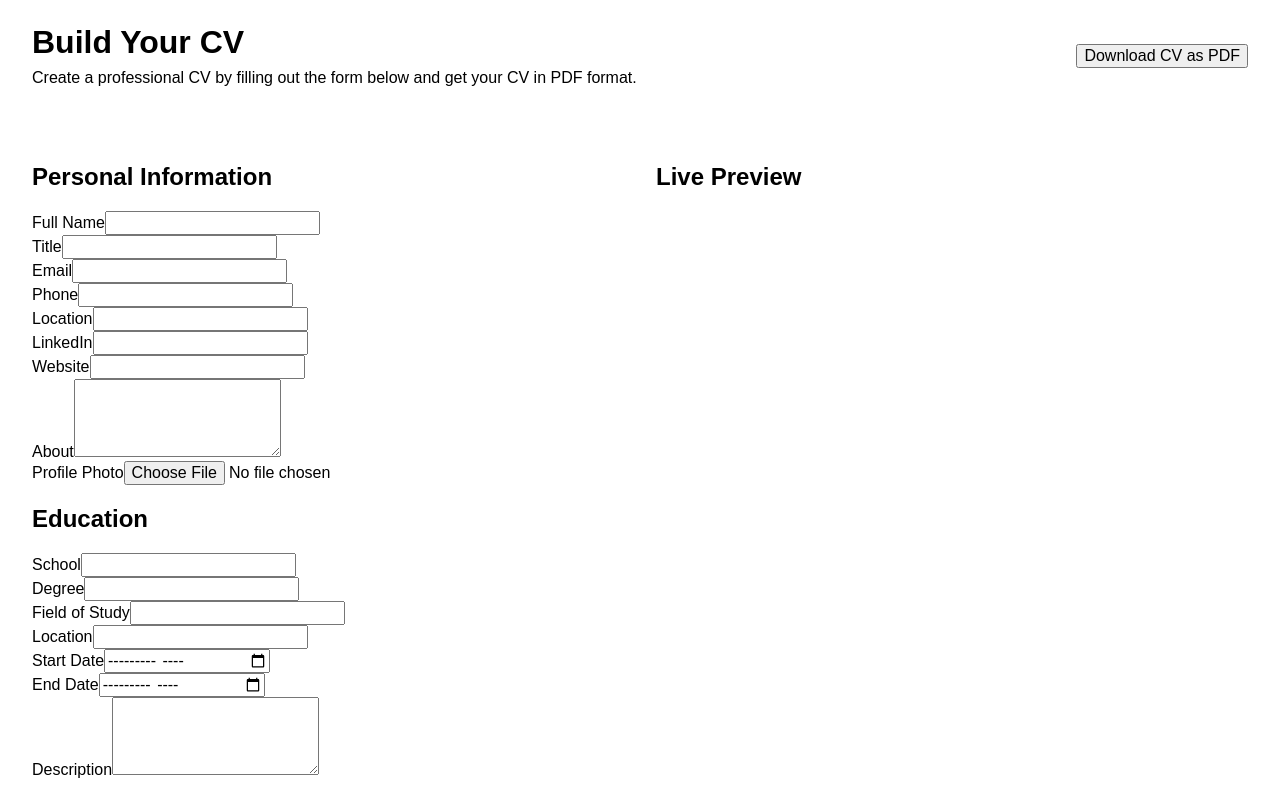
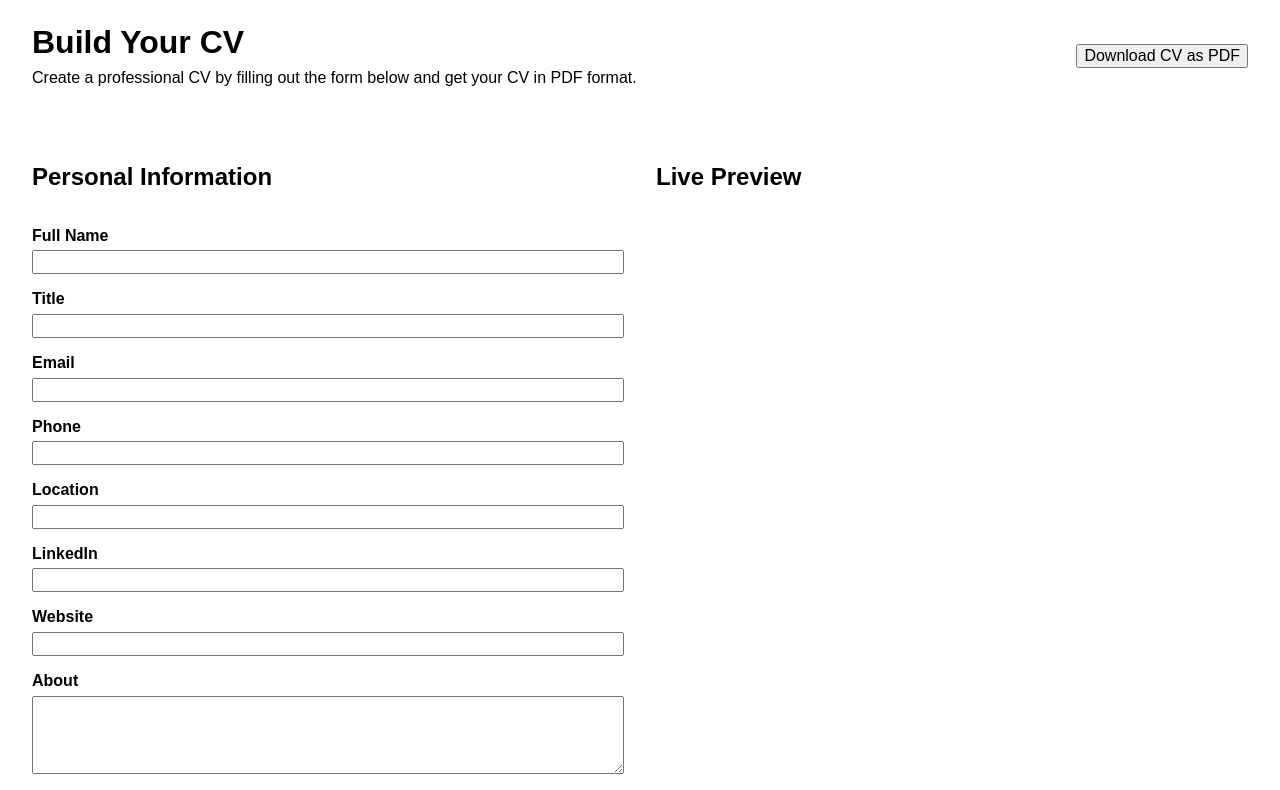
Before and after one commit to canberkg67/cv-app, a React (Vite) app: page / in a window 1280 px wide. Shown: the top 790 px of the page. Built offline with nearby package versions, Linux system fonts and the light colour scheme.

Commit message:
style: add flexbox to Components in Form for gap

```diff
--- a/src/App.css
+++ b/src/App.css
@@ -28,3 +28,31 @@
     padding: 2rem;
     align-items: start;
 }
+
+.cv-form {
+    display: flex;
+    flex-direction: column;
+    gap: 1.5rem;
+}
+
+.cv-form section {
+    display: flex;
+    flex-direction: column;
+    gap: 1rem;
+}
+
+.cv-form section div {
+    display: flex;
+    flex-direction: column;
+    gap: 0.35rem;
+}
+
+.cv-form label {
+    font-weight: 600;
+}
+
+.cv-form input,
+.cv-form textarea {
+    width: 100%;
+    box-sizing: border-box;
+}
```
